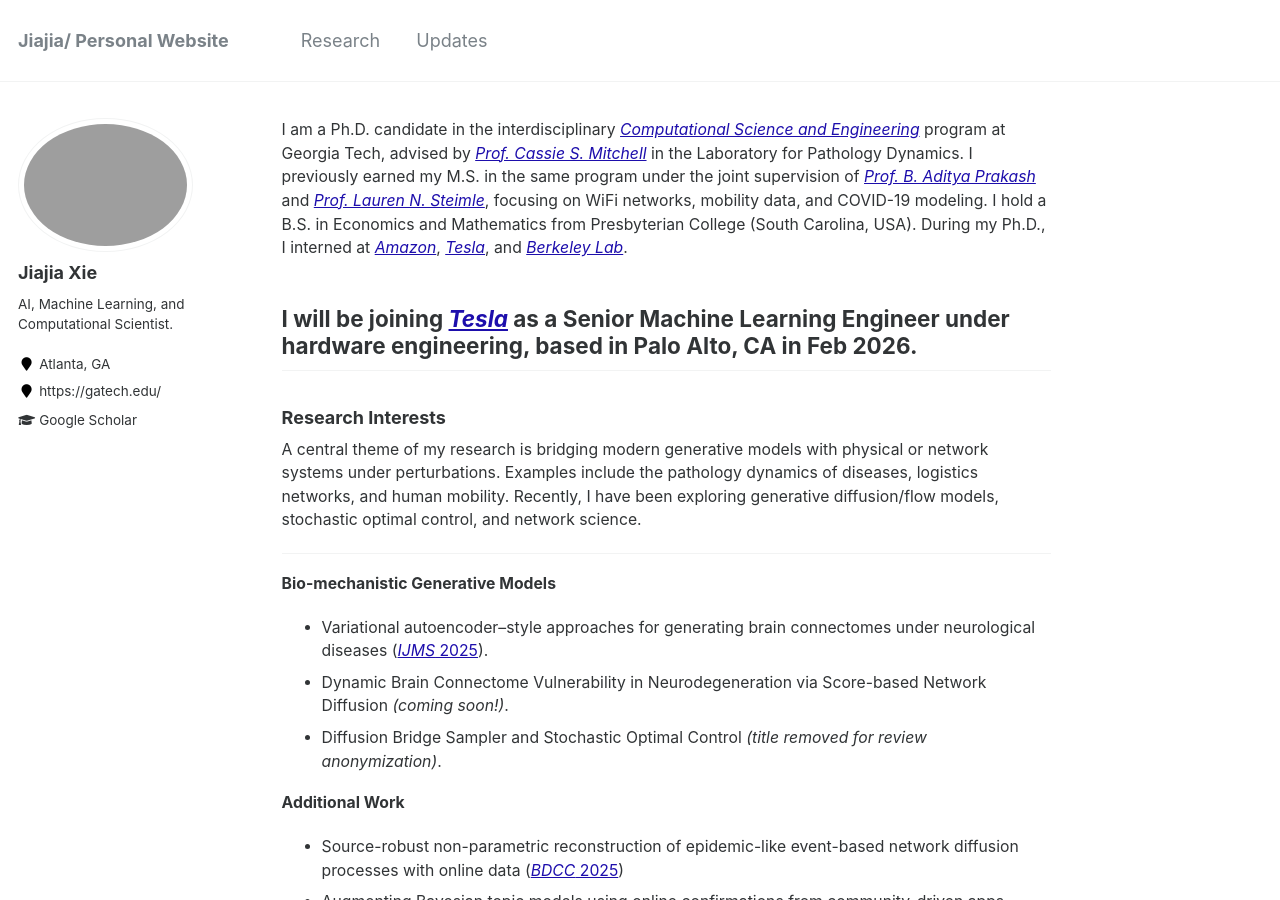
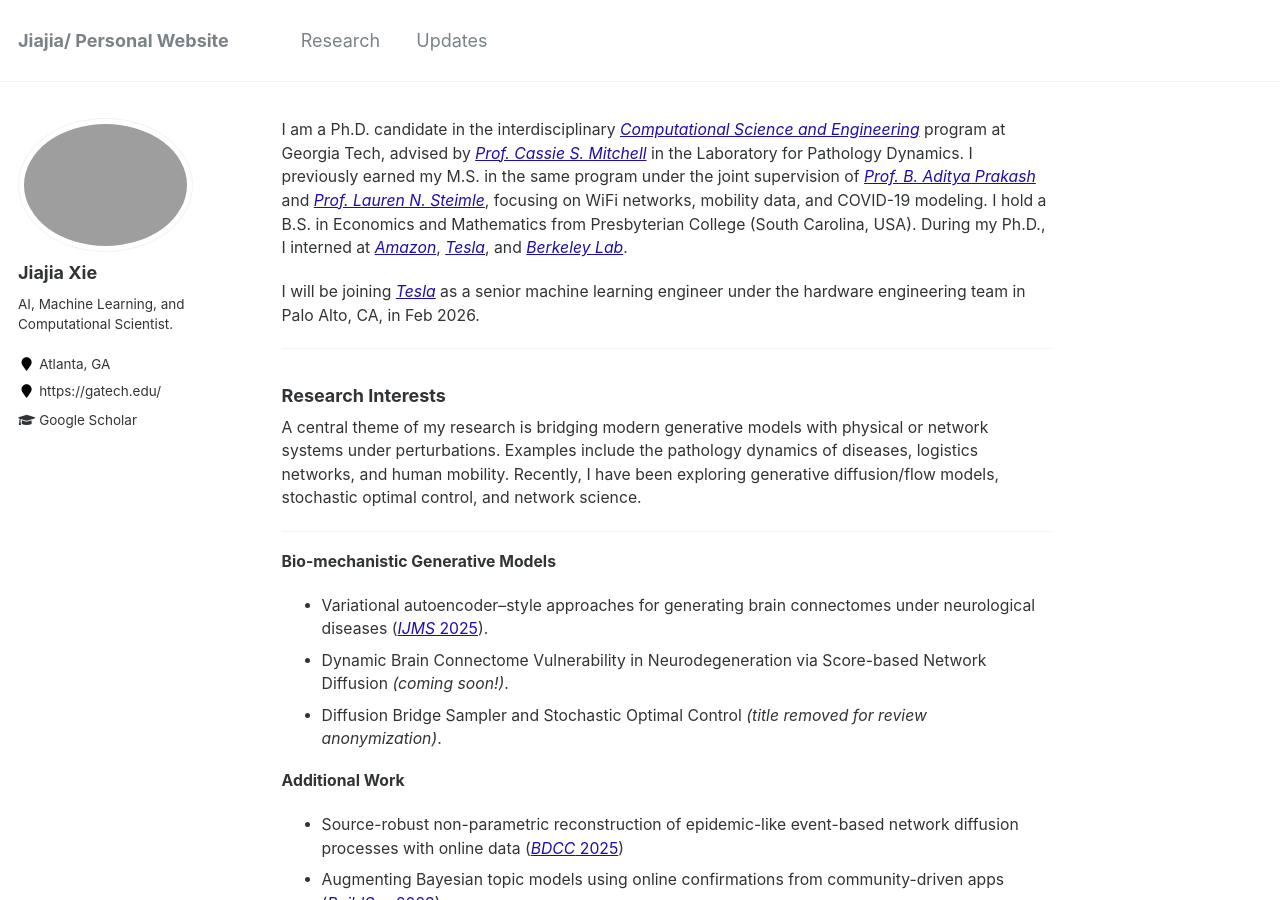
Before and after one commit to jxie1997/jxie1997.github.io, a Jekyll site: the page built from _pages/about.md, in a window 1280 px wide and 900 px high. Built offline with Jekyll 4.4.1, drawn with Linux system fonts in a browser that asks for light colours.

Commit message:
Update about.md, tesla second

```diff
--- a/_pages/about.md
+++ b/_pages/about.md
@@ -9,8 +9,8 @@ redirect_from:
 
 I am a Ph.D. candidate in the interdisciplinary *[Computational Science and Engineering](https://cse.gatech.edu/)* program at Georgia Tech, advised by *[Prof. Cassie S. Mitchell](https://bme.gatech.edu/bme/faculty/Cassie-S.-Mitchell)* in the Laboratory for Pathology Dynamics. I previously earned my M.S. in the same program under the joint supervision of *[Prof. B. Aditya Prakash](https://faculty.cc.gatech.edu/~badityap/)* and *[Prof. Lauren N. Steimle](https://sites.gatech.edu/steimle/)*, focusing on WiFi networks, mobility data, and COVID-19 modeling. I hold a B.S. in Economics and Mathematics from Presbyterian College (South Carolina, USA). During my Ph.D., I interned at *[Amazon](https://www.amazon.science/)*, *[Tesla](https://tesla.com/)*, and *[Berkeley Lab](https://www.lbl.gov/)*.
 
+I will be joining *[Tesla](https://tesla.com/)* as a senior machine learning engineer under the hardware engineering team in Palo Alto, CA, in Feb 2026.
 
-I will be joining *[Tesla](https://tesla.com/)* as a Senior Machine Learning Engineer under hardware engineering, based in Palo Alto, CA in Feb 2026.
 ---
 
 ### Research Interests
```
